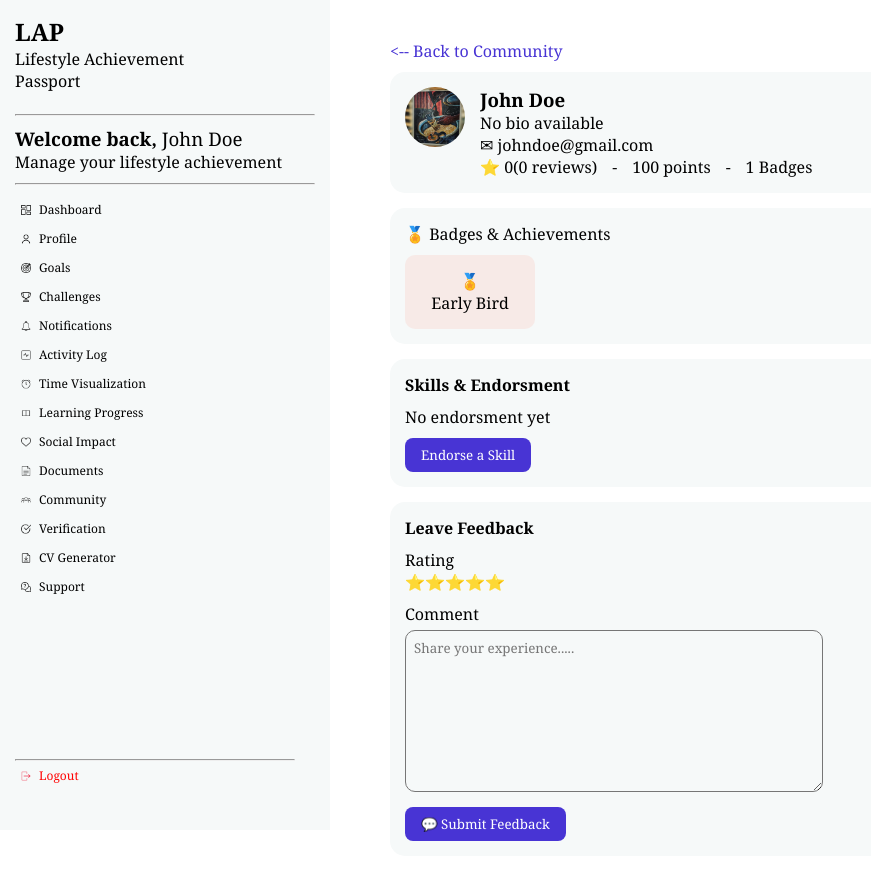
After one commit to sinu5550/decentralized_lifestyle_achievement_passport, a PHP site: page /views/communityProfile.php in a window 1280 px wide. The commit adds this page. Shown: the whole page, without its empty margins (0-871 px from the left). Run offline with PHP 8.4, Linux system fonts and the light colour scheme.

Commit message:
New features added

```diff
--- a/assets/css/style.css
+++ b/assets/css/style.css
@@ -1,9 +1,18 @@
 .flex {
   display: flex;
 }
+
 .container {
   padding: 40px;
   margin: 0 auto;
+}
+.button-blue {
+  background-color: #4834d4;
+  color: white;
+  border: none;
+  padding: 8px 16px;
+  border-radius: 8px;
+  cursor: pointer;
 }
 .uploadDoc {
   /* display: flex; */
@@ -73,10 +82,11 @@
   justify-content: space-between;
   margin-bottom: 5px;
 }
-.viewBtn {
+.viewBtn a {
   display: flex;
   justify-content: center;
-
+  text-decoration: none;
+  cursor: pointer;
   margin: 0px auto;
   padding: 5px 50px;
   background-color: #4834d4;
@@ -84,3 +94,38 @@
   border: none;
   border-radius: 5px;
 }
+.screen {
+  width: 800px;
+}
+.profileScreen {
+  width: 800px;
+  background-color: #f6f9f9;
+  padding: 15px;
+  margin-top: 10px;
+  border-radius: 15px;
+}
+.col-gap {
+  column-gap: 15px;
+}
+.badgeSection {
+  background-color: #f6f9f9;
+  margin-top: 15px;
+  padding: 15px;
+  border-radius: 15px;
+}
+.badges {
+  background-color: rgba(255, 99, 71, 0.1);
+  margin-top: 10px;
+  padding: 15px;
+  width: 100px;
+  text-align: center;
+  border-radius: 10px;
+}
+
+.text-area {
+  background-color: #f6f9f9;
+  border-radius: 10px;
+  width: 400px;
+  padding: 8px;
+  margin-top: 5px;
+}
--- /dev/null
+++ b/views/communityProfile.php
@@ -0,0 +1,69 @@
+<!DOCTYPE html>
+<html lang="en">
+
+<head>
+    <meta charset="UTF-8" />
+    <meta name="viewport" content="width=device-width, initial-scale=1.0" />
+    <title>Document</title>
+    <link rel="stylesheet" href="../assets/css/style.css" />
+    <link rel="stylesheet" href="../assets/css/menuStyle.css" />
+</head>
+
+<body>
+    <div class="flex">
+        <div class="menubar">
+            <?php require_once "menubar.php"; ?>
+        </div>
+        <div class="container">
+            <div><a href="community.php" style="color: #4834d4; text-decoration: none;"><-- Back to Community</a></div>
+            <!-- profile------------------- -->
+            <div class="flex profileScreen col-gap">
+                <div>
+                    <img class="profilePic" src="../assets/images/profile.PNG" alt="">
+                </div>
+                <div>
+                    <h3>John Doe</h3>
+                    <p>No bio available</p>
+                    <p>✉ johndoe@gmail.com</p>
+                    <div class="flex col-gap">
+                        <span>⭐ 0(0 reviews)</span><span>-</span><span>100 points</span><span>-</span><span>1 Badges</span>
+                    </div>
+                </div>
+            </div>
+            <!-- badges----------- -->
+            <div class="badgeSection">
+                <p>🏅 Badges & Achievements</p>
+                <div class="badges">
+                    <p>🏅</p>
+                    <p>Early Bird</p>
+                </div>
+            </div>
+            <!-- skills--------------- -->
+            <div class="badgeSection">
+                <h4>Skills & Endorsment</h4>
+
+                <p style="margin-top: 10px;">No endorsment yet</p>
+                <button class="button-blue" style="margin-top: 10px;">Endorse a Skill</button>
+
+            </div>
+            <!-- feedback--------- -->
+            <div class="badgeSection">
+                <h4>Leave Feedback</h4>
+
+                <p style="margin-top: 10px;">Rating</p>
+                <p>⭐⭐⭐⭐⭐</p>
+                <p style="margin-top: 10px;">Comment</p>
+                <div>
+                    <textarea class="text-area" rows="8" name="" id="" placeholder="Share your experience....."></textarea>
+                </div>
+                <button class="button-blue" style="margin-top: 10px;">💬 Submit Feedback</button>
+
+            </div>
+
+        </div>
+    </div>
+
+    <script src="../assets/js/script.js"></script>
+</body>
+
+</html>
```
Also changed, not shown: views/community.php (+13 -5 lines).
